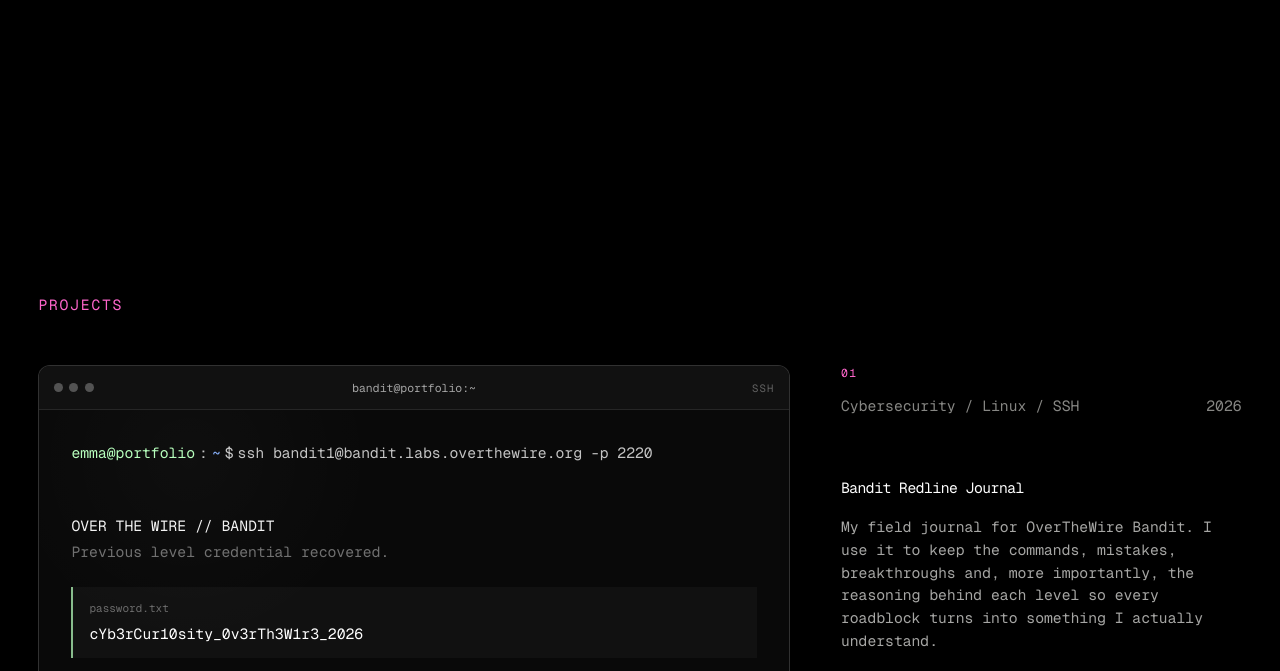
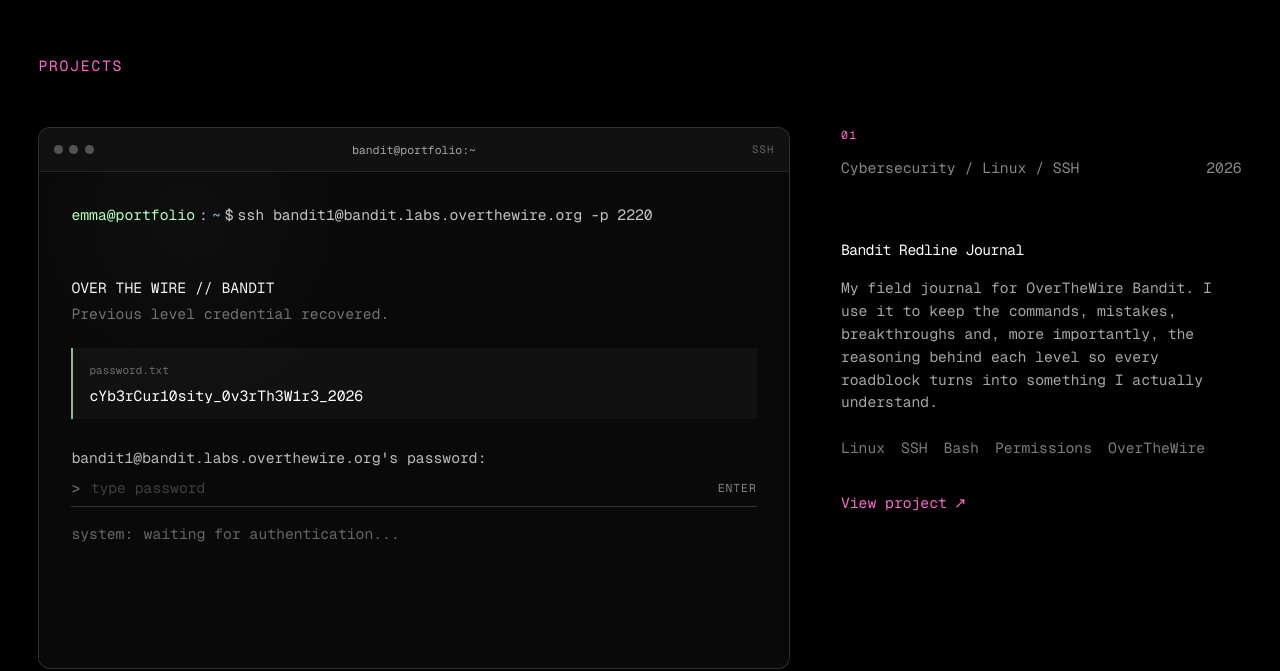
Before and after one commit to emma-dasilva-dev/emma-portfolio, a Next.js app: page / in a window 1280 px wide. Shown: the part 2129-2800 px from the top of the page. Built offline with nearby package versions, Linux system fonts and the light colour scheme.

Commit message:
Remove stacked sticky scroll transitions

```diff
--- a/src/components/ui/SectionTransition.tsx
+++ b/src/components/ui/SectionTransition.tsx
@@ -8,9 +8,5 @@ type SectionTransitionProps = {
 export default function SectionTransition({
   children,
 }: SectionTransitionProps) {
-  return (
-    <div className="section-transition section-stack-card">
-      {children}
-    </div>
-  );
+  return <div className="section-transition">{children}</div>;
 }
```
